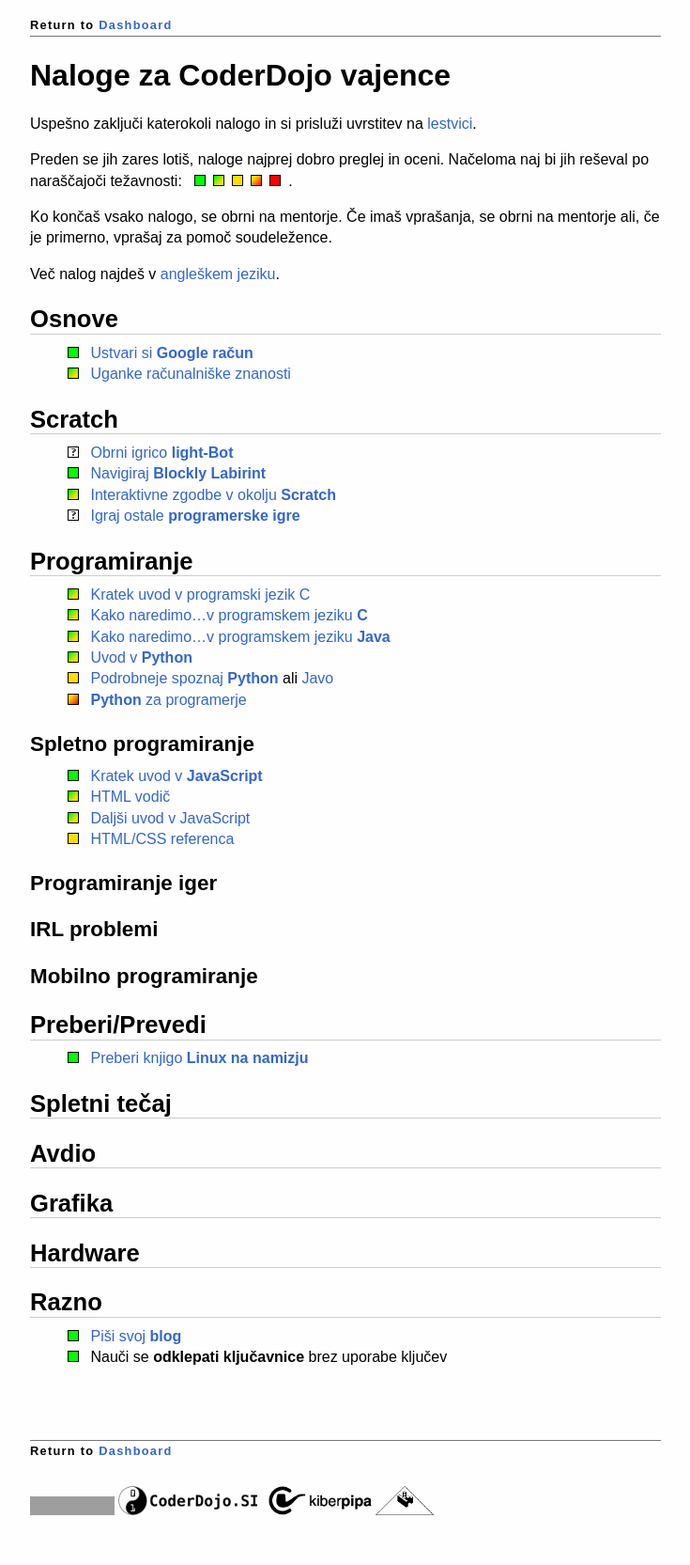
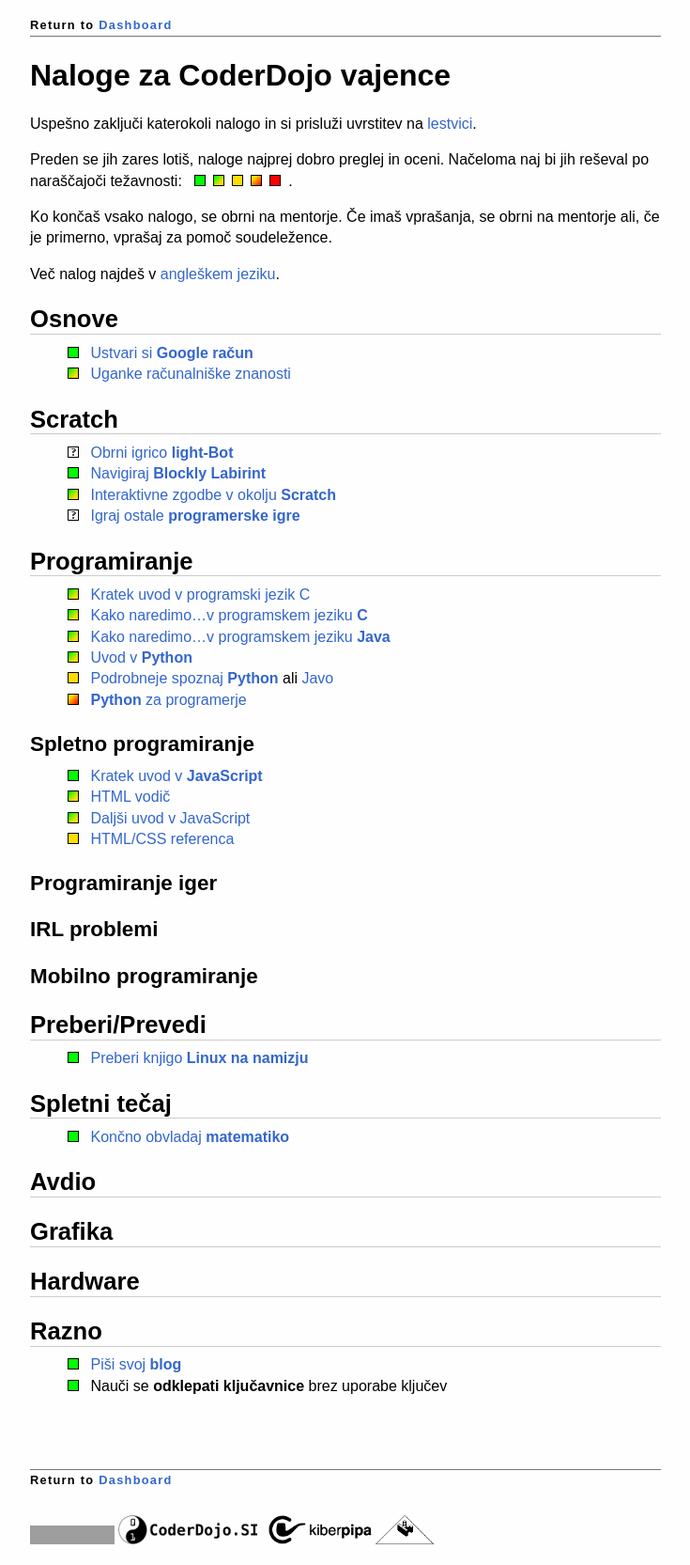
Before and after one commit to CoderDojoSI/course, a Jekyll site: the page built from tasks-sl.md, in a window 1280 px wide. Shown: the whole page at 94% size, without its empty margins (272-1007 px from the left). Built offline with Jekyll 4.4.1, drawn with Linux system fonts in a browser that asks for light colours; nearby versions of some CDN libraries; Markdown is read by kramdown in place of the engine named in the settings; before the commit the page ends 1635 px from its top, so only the background shows below that; grey boxes are pictures that could not be loaded.

Commit message:
matematika

```diff
--- a/tasks-sl.md
+++ b/tasks-sl.md
@@ -58,6 +58,7 @@ Preberi/Prevedi
 
 Spletni tečaj
 -------------
+* ![[3]][1] [Končno obvladaj **matematiko**](http://astra.si/)
 
 Avdio
 -----
```
